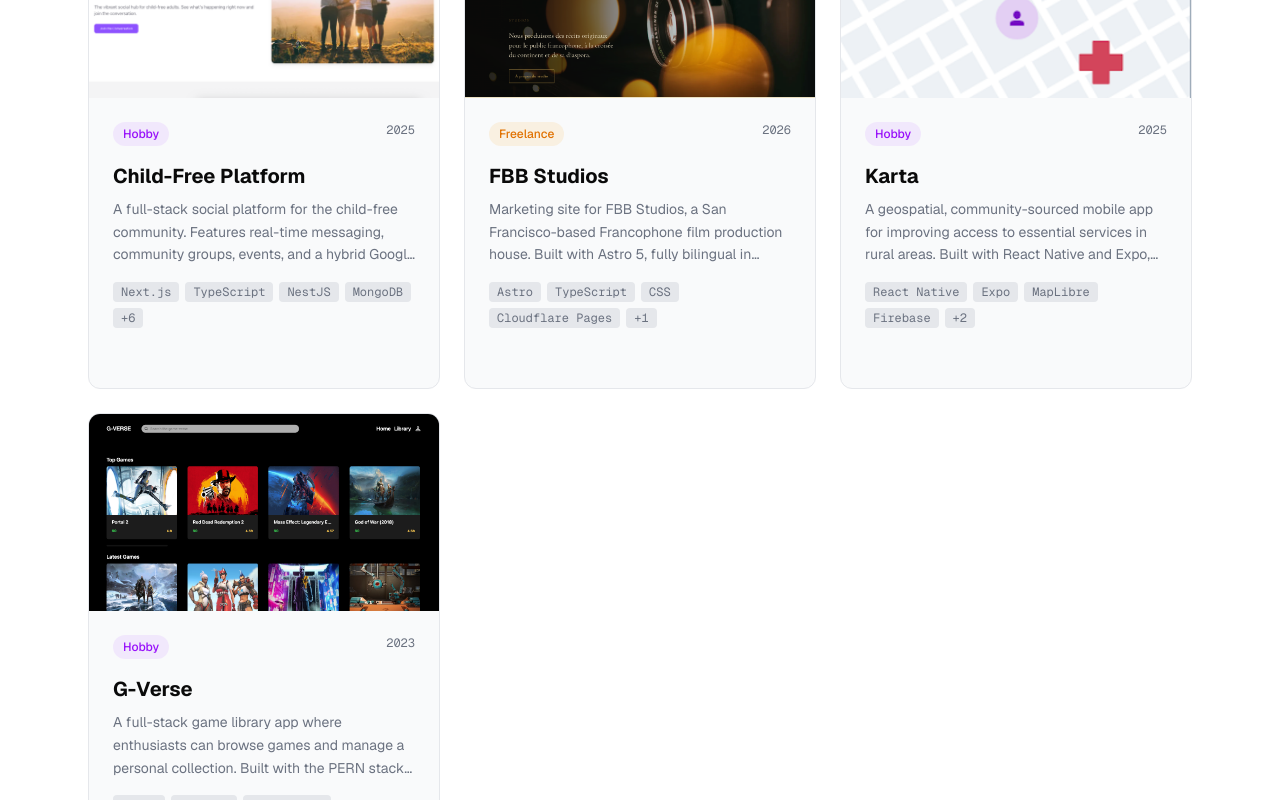
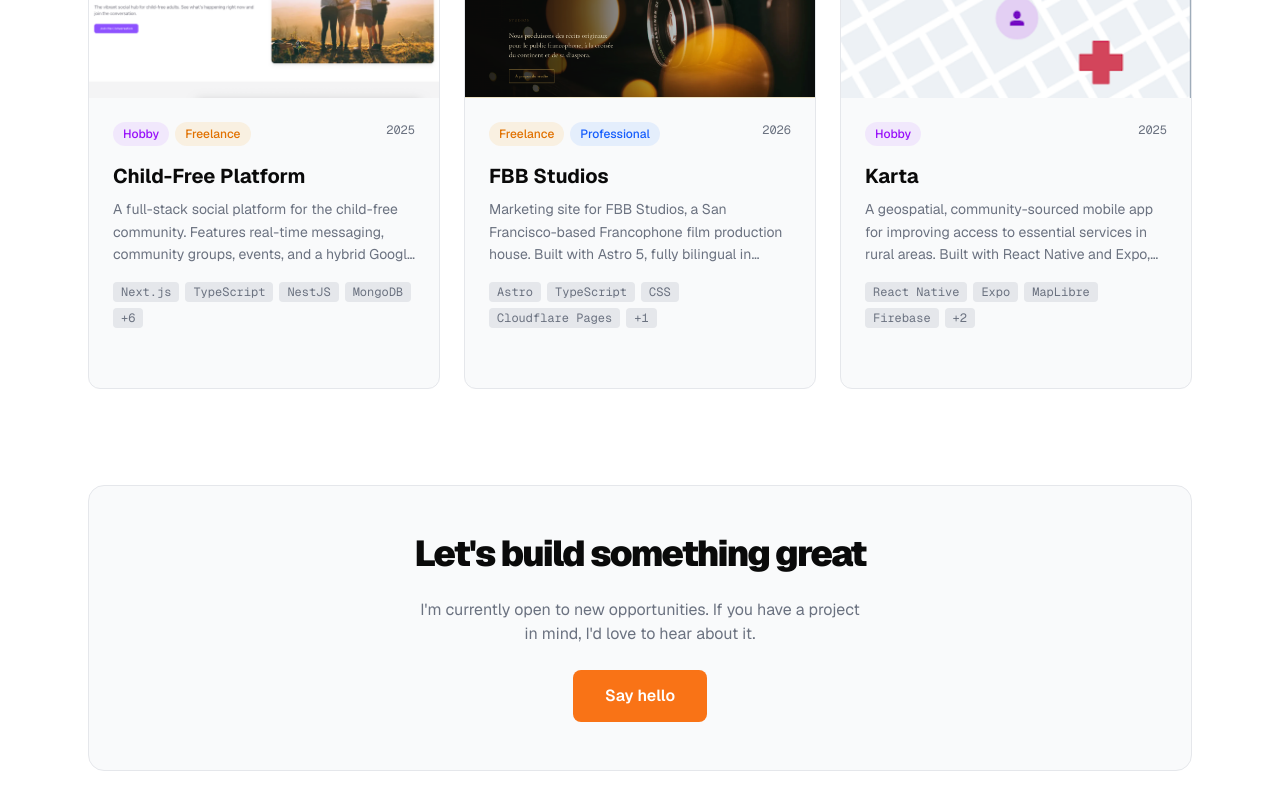
Before and after one commit to sbassong/portfolio_v3, a Next.js app: page / in a window 1280 px wide. Shown: the part 1120-1920 px from the top of the page. Built offline with nearby package versions, Linux system fonts and the light colour scheme.

Commit message:
projects can now belong to multiple categories

```diff
--- a/src/app/projects/[slug]/page.tsx
+++ b/src/app/projects/[slug]/page.tsx
@@ -52,9 +52,11 @@
       {/* Header */}
       <div className="mb-10">
         <div className="flex flex-wrap items-center gap-3 mb-5">
-          <span className={`text-xs font-medium px-2.5 py-1 rounded-full capitalize ${typeColors[project.type]}`}>
-            {project.type.replace("-", " ")}
-          </span>
+          {project.type.map((t) => (
+            <span key={t} className={`text-xs font-medium px-2.5 py-1 rounded-full capitalize ${typeColors[t]}`}>
+              {t.replace("-", " ")}
+            </span>
+          ))}
           <span className="text-xs font-mono text-[var(--fg-muted)]">{project.year}</span>
         </div>
 
--- a/src/app/projects/page.tsx
+++ b/src/app/projects/page.tsx
@@ -16,7 +16,7 @@
 
   const filtered = activeType === "all"
     ? projects
-    : projects.filter((p) => p.type === activeType);
+    : projects.filter((p) => p.type.includes(activeType));
 
   function setFilter(value: string) {
     const params = new URLSearchParams(searchParams.toString());
--- a/src/components/ProjectCard.tsx
+++ b/src/components/ProjectCard.tsx
@@ -42,9 +42,13 @@
           {/* Content */}
           <div className="p-6 flex flex-col gap-4 flex-1">
             <div className="flex items-start justify-between gap-3">
-              <span className={`text-xs font-medium px-2.5 py-1 rounded-full capitalize ${typeColors[project.type]}`}>
-                {project.type.replace("-", " ")}
-              </span>
+              <div className="flex flex-wrap gap-1.5">
+                {project.type.map((t) => (
+                  <span key={t} className={`text-xs font-medium px-2.5 py-1 rounded-full capitalize ${typeColors[t]}`}>
+                    {t.replace("-", " ")}
+                  </span>
+                ))}
+              </div>
               <span className="text-xs text-[var(--fg-muted)] font-mono shrink-0">{project.year}</span>
             </div>
 
--- a/src/data/projects.ts
+++ b/src/data/projects.ts
@@ -3,7 +3,7 @@
 export type Project = {
   slug: string;
   title: string;
-  type: ProjectType;
+  type: ProjectType[];
   tags: string[];
   summary: string;
   description: string;
@@ -18,7 +18,7 @@
   {
     slug: "cf-platform",
     title: "Child-Free Platform",
-    type: "hobby",
+    type: ["hobby", "freelance"],
     tags: [
       "Next.js",
       "TypeScript",
@@ -61,7 +61,7 @@
   {
     slug: "fbb-studios",
     title: "FBB Studios",
-    type: "freelance",
+    type: ["freelance", "professional"],
     tags: ["Astro", "TypeScript", "CSS", "Cloudflare Pages", "i18n"],
     summary:
       "Marketing site for FBB Studios, a San Francisco-based Francophone film production house. Built with Astro 5, fully bilingual in French and English, and deployed on Cloudflare Pages.",
@@ -85,7 +85,7 @@
   {
     slug: "karta",
     title: "Karta",
-    type: "hobby",
+    type: ["hobby"],
     tags: [
       "React Native",
       "Expo",
@@ -114,7 +114,7 @@
   {
     slug: "agile-intensive-landing",
     title: "Agile Intensive Landing Page",
-    type: "freelance",
+    type: ["professional"],
     tags: ["HTML", "CSS", "Responsive Design"],
     summary:
       "A marketing landing page built for Center Centre's 'Taking Control of Agile UX' intensive program, led by UX expert Jared Spool.",
@@ -140,7 +140,7 @@
   {
     slug: "g-verse",
     title: "G-Verse",
-    type: "hobby",
+    type: ["hobby"],
     tags: [
       "React",
       "Node.js",
@@ -167,13 +167,13 @@
       { label: "View Live", url: "https://g-verse-frontend.vercel.app" },
       { label: "GitHub", url: "https://github.com/sbassong/g-verse" },
     ],
-    featured: true,
+
   },
 
   {
     slug: "portfolio-v2",
     title: "Portfolio v2",
-    type: "hobby",
+    type: ["hobby"],
     tags: ["React", "Vite", "JavaScript", "CSS"],
     summary:
       "The second iteration of my personal portfolio. Originally built with Create React App, then migrated to Vite for faster builds and a better dev experience.",
@@ -196,7 +196,7 @@
   {
     slug: "uie2022",
     title: "UIE 2022 Landing Page",
-    type: "freelance",
+    type: ["professional"],
     tags: ["HTML", "CSS", "JavaScript", "Airtable"],
     summary:
       "A dynamic landing page for UX expert Jared Spool's 2022 events, featuring a JavaScript-driven upcoming event display, an embedded Airtable contact form, and an HTML email template.",
```
